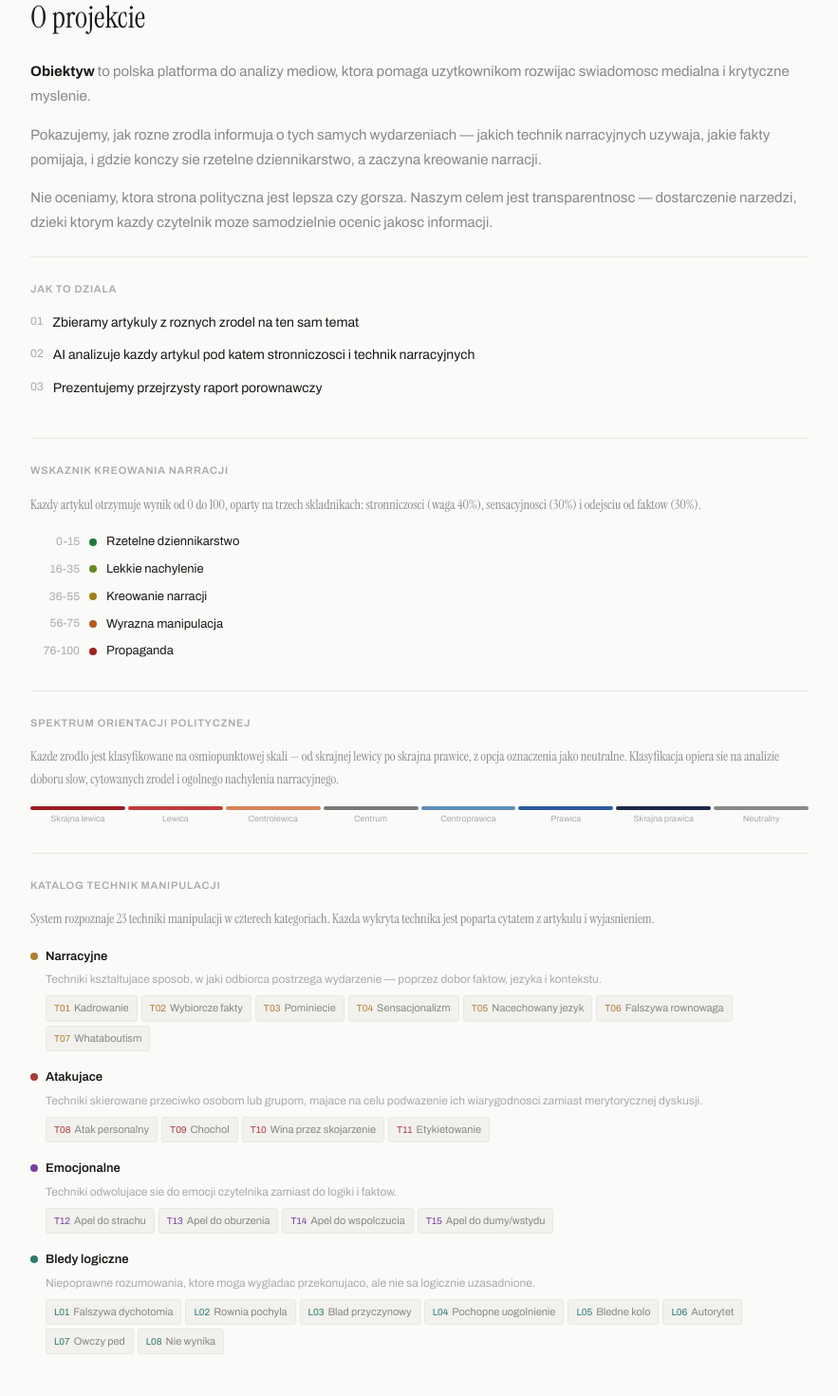
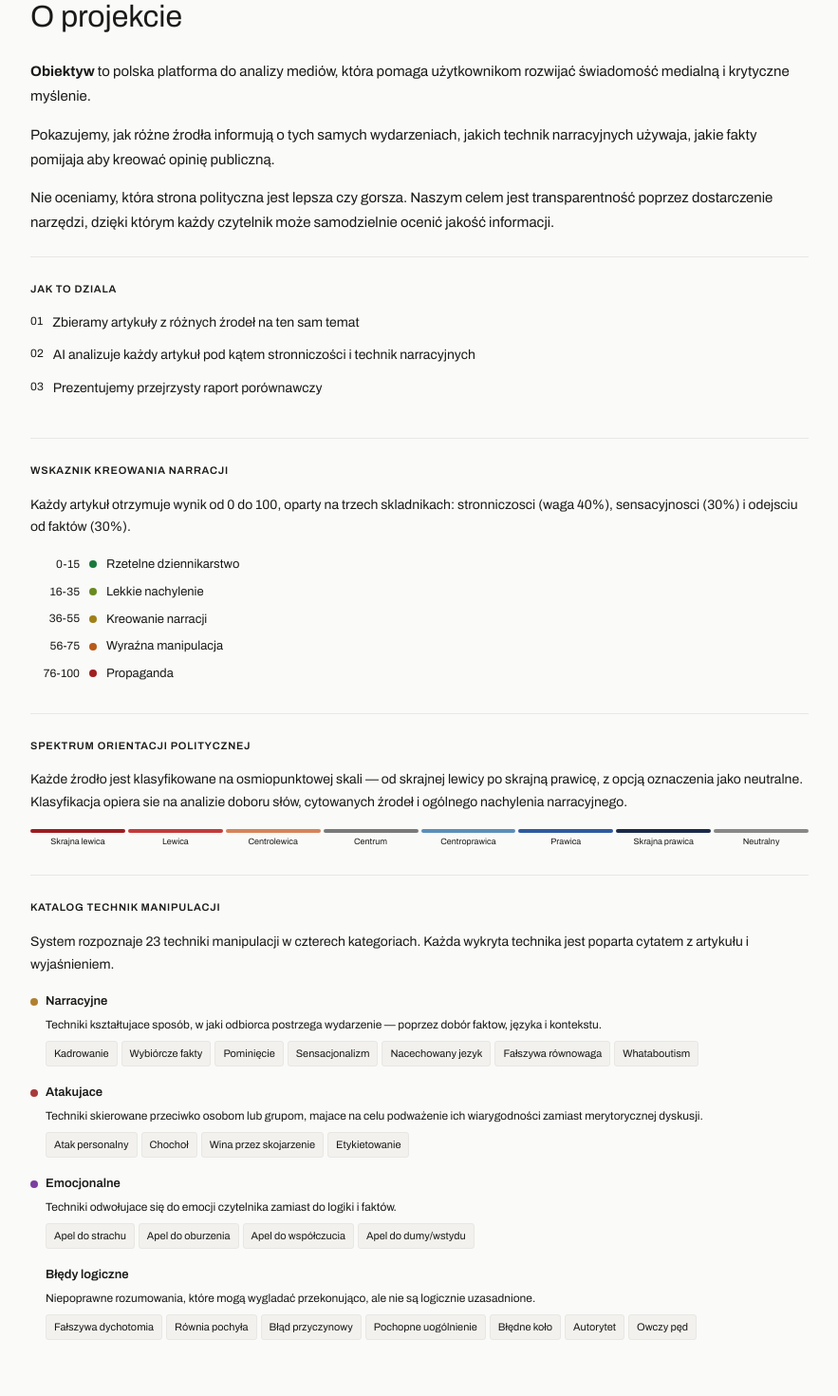
Before and after one commit to michellibera/Obiektyw, a Next.js app in the folder web/: page /o-nas in a window 1280 px wide. Shown: the part 100-1570 px from the top of the page at 95% size, without its empty margins (152-1035 px from the left). Built offline with nearby package versions, Linux system fonts and the light colour scheme.

Commit message:
about page UI update

```diff
--- a/web/app/o-nas/page.tsx
+++ b/web/app/o-nas/page.tsx
@@ -13,28 +13,28 @@
 
 const MANIPULATION_TECHNIQUES: Record<string, { namepl: string; category: string }> = {
   T01: { namepl: 'Kadrowanie', category: 'narracyjna' },
-  T02: { namepl: 'Wybiorcze fakty', category: 'narracyjna' },
-  T03: { namepl: 'Pominiecie', category: 'narracyjna' },
+  T02: { namepl: 'Wybiórcze fakty', category: 'narracyjna' },
+  T03: { namepl: 'Pominięcie', category: 'narracyjna' },
   T04: { namepl: 'Sensacjonalizm', category: 'narracyjna' },
   T05: { namepl: 'Nacechowany jezyk', category: 'narracyjna' },
-  T06: { namepl: 'Falszywa rownowaga', category: 'narracyjna' },
+  T06: { namepl: 'Fałszywa równowaga', category: 'narracyjna' },
   T07: { namepl: 'Whataboutism', category: 'narracyjna' },
   T08: { namepl: 'Atak personalny', category: 'atak' },
-  T09: { namepl: 'Chochol', category: 'atak' },
+  T09: { namepl: 'Chochoł', category: 'atak' },
   T10: { namepl: 'Wina przez skojarzenie', category: 'atak' },
   T11: { namepl: 'Etykietowanie', category: 'atak' },
   T12: { namepl: 'Apel do strachu', category: 'emocjonalna' },
   T13: { namepl: 'Apel do oburzenia', category: 'emocjonalna' },
-  T14: { namepl: 'Apel do wspolczucia', category: 'emocjonalna' },
+  T14: { namepl: 'Apel do współczucia', category: 'emocjonalna' },
   T15: { namepl: 'Apel do dumy/wstydu', category: 'emocjonalna' },
-  L01: { namepl: 'Falszywa dychotomia', category: 'blad logiczny' },
-  L02: { namepl: 'Rownia pochyla', category: 'blad logiczny' },
-  L03: { namepl: 'Blad przyczynowy', category: 'blad logiczny' },
-  L04: { namepl: 'Pochopne uogolnienie', category: 'blad logiczny' },
-  L05: { namepl: 'Bledne kolo', category: 'blad logiczny' },
-  L06: { namepl: 'Autorytet', category: 'blad logiczny' },
-  L07: { namepl: 'Owczy ped', category: 'blad logiczny' },
-  L08: { namepl: 'Nie wynika', category: 'blad logiczny' },
+  L01: { namepl: 'Fałszywa dychotomia', category: 'błąd logiczny' },
+  L02: { namepl: 'Równia pochyła', category: 'błąd logiczny' },
+  L03: { namepl: 'Błąd przyczynowy', category: 'błąd logiczny' },
+  L04: { namepl: 'Pochopne uogólnienie', category: 'błąd logiczny' },
+  L05: { namepl: 'Błędne koło', category: 'błąd logiczny' },
+  L06: { namepl: 'Autorytet', category: 'błąd logiczny' },
+  L07: { namepl: 'Owczy pęd', category: 'błąd logiczny' },
+  L08: { namepl: 'Nie wynika', category: 'bląd logiczny' },
 };
 
 const TECH_CAT_COLORS: Record<string, string> = {
@@ -47,36 +47,36 @@
 export default function ONas() {
   return (
     <div style={{ animation: 'fadeIn 0.3s ease', maxWidth: '820px' }}>
-      <h1 style={{ fontFamily: 'var(--font-serif)', fontSize: '32px', fontWeight: 400, marginBottom: '20px' }}>O projekcie</h1>
-      <div style={{ display: 'flex', flexDirection: 'column', gap: '14px', fontSize: '15px', lineHeight: 1.75, color: 'var(--muted)' }}>
-        <p><strong style={{ color: 'var(--fg)' }}>Obiektyw</strong> to polska platforma do analizy mediow, ktora pomaga uzytkownikom rozwijac swiadomosc medialna i krytyczne myslenie.</p>
-        <p>Pokazujemy, jak rozne zrodla informuja o tych samych wydarzeniach — jakich technik narracyjnych uzywaja, jakie fakty pomijaja, i gdzie konczy sie rzetelne dziennikarstwo, a zaczyna kreowanie narracji.</p>
-        <p>Nie oceniamy, ktora strona polityczna jest lepsza czy gorsza. Naszym celem jest transparentnosc — dostarczenie narzedzi, dzieki ktorym kazdy czytelnik moze samodzielnie ocenic jakosc informacji.</p>
+      <h1 style={{ fontSize: '32px', fontWeight: 400, marginBottom: '20px' }}>O projekcie</h1>
+      <div style={{ display: 'flex', flexDirection: 'column', gap: '14px', fontSize: '15px', lineHeight: 1.75 }}>
+        <p><strong style={{ color: 'var(--fg)' }}>Obiektyw</strong> to polska platforma do analizy mediów, która pomaga użytkownikom rozwijać świadomość medialną i krytyczne myślenie.</p>
+        <p>Pokazujemy, jak różne źrodła informują o tych samych wydarzeniach, jakich technik narracyjnych używaja, jakie fakty pomijaja aby kreować opinię publiczną.</p>
+        <p>Nie oceniamy, która strona polityczna jest lepsza czy gorsza. Naszym celem jest transparentność poprzez dostarczenie narzędzi, dzięki którym każdy czytelnik może samodzielnie ocenić jakość informacji.</p>
         <div style={{ borderTop: '1px solid var(--border)', paddingTop: '24px', marginTop: '8px' }}>
-          <span style={{ fontSize: '11px', fontWeight: 600, color: 'var(--subtle)', textTransform: 'uppercase', letterSpacing: '0.8px', display: 'block', marginBottom: '14px' }}>Jak to dziala</span>
-          {[['01', 'Zbieramy artykuly z roznych zrodel na ten sam temat'], ['02', 'AI analizuje kazdy artykul pod katem stronniczosci i technik narracyjnych'], ['03', 'Prezentujemy przejrzysty raport porownawczy']].map(([n, t]) => (
+          <span style={{ fontSize: '11px', fontWeight: 600, textTransform: 'uppercase', letterSpacing: '0.8px', display: 'block', marginBottom: '14px' }}>Jak to dziala</span>
+          {[['01', 'Zbieramy artykuły z różnych źrodeł na ten sam temat'], ['02', 'AI analizuje każdy artykuł pod kątem stronniczości i technik narracyjnych'], ['03', 'Prezentujemy przejrzysty raport porównawczy']].map(([n, t]) => (
             <div key={n} style={{ display: 'flex', gap: '10px', marginBottom: '10px' }}>
-              <span style={{ fontFamily: 'var(--font-archivo)', fontSize: '12px', color: 'var(--subtle)' }}>{n}</span>
+              <span style={{ fontFamily: 'var(--font-archivo)', fontSize: '12px' }}>{n}</span>
               <span style={{ fontSize: '14px', color: 'var(--fg)' }}>{t}</span>
             </div>
           ))}
         </div>
         <div style={{ borderTop: '1px solid var(--border)', paddingTop: '24px', marginTop: '16px' }}>
-          <span style={{ fontSize: '11px', fontWeight: 600, color: 'var(--subtle)', textTransform: 'uppercase', letterSpacing: '0.8px', display: 'block', marginBottom: '14px' }}>Wskaznik kreowania narracji</span>
-          <p style={{ fontSize: '14px', color: 'var(--muted)', lineHeight: 1.7, fontFamily: 'var(--font-serif)', marginBottom: '16px' }}>
-            Kazdy artykul otrzymuje wynik od 0 do 100, oparty na trzech skladnikach: stronniczosci (waga 40%), sensacyjnosci (30%)
-            i odejsciu od faktow (30%).
+          <span style={{ fontSize: '11px', fontWeight: 600, textTransform: 'uppercase', letterSpacing: '0.8px', display: 'block', marginBottom: '14px' }}>Wskaznik kreowania narracji</span>
+          <p style={{ fontSize: '14px', lineHeight: 1.7, marginBottom: '16px' }}>
+            Każdy artykuł otrzymuje wynik od 0 do 100, oparty na trzech skladnikach: stronniczosci (waga 40%), sensacyjnosci (30%)
+            i odejsciu od faktów (30%).
           </p>
           <div style={{ display: 'flex', flexDirection: 'column', gap: '6px' }}>
             {[
               ['0-15', '#1A7A3A', 'Rzetelne dziennikarstwo'],
               ['16-35', '#6A8A20', 'Lekkie nachylenie'],
               ['36-55', '#A08018', 'Kreowanie narracji'],
-              ['56-75', '#B85A1A', 'Wyrazna manipulacja'],
+              ['56-75', '#B85A1A', 'Wyraźna manipulacja'],
               ['76-100', '#A02020', 'Propaganda'],
             ].map(([range, color, label]) => (
               <div key={range} style={{ display: 'flex', alignItems: 'center', gap: '10px' }}>
-                <span style={{ fontFamily: 'var(--font-archivo)', fontSize: '12px', color: 'var(--subtle)', width: '52px', textAlign: 'right' }}>{range}</span>
+                <span style={{ fontFamily: 'var(--font-archivo)', fontSize: '12px', width: '52px', textAlign: 'right' }}>{range}</span>
                 <span style={{ width: '8px', height: '8px', borderRadius: '50%', background: color as string, flexShrink: 0 }} />
                 <span style={{ fontSize: '13px', color: 'var(--fg)' }}>{label}</span>
               </div>
@@ -85,40 +85,40 @@
         </div>
 
         <div style={{ borderTop: '1px solid var(--border)', paddingTop: '24px', marginTop: '16px' }}>
-          <span style={{ fontSize: '11px', fontWeight: 600, color: 'var(--subtle)', textTransform: 'uppercase', letterSpacing: '0.8px', display: 'block', marginBottom: '14px' }}>Spektrum orientacji politycznej</span>
-          <p style={{ fontSize: '14px', color: 'var(--muted)', lineHeight: 1.7, fontFamily: 'var(--font-serif)', marginBottom: '16px' }}>
-            Kazde zrodlo jest klasyfikowane na osmiopunktowej skali — od skrajnej lewicy po skrajna prawice, z opcja oznaczenia jako
-            neutralne. Klasyfikacja opiera sie na analizie doboru slow, cytowanych zrodel i ogolnego nachylenia narracyjnego.
+          <span style={{ fontSize: '11px', fontWeight: 600, textTransform: 'uppercase', letterSpacing: '0.8px', display: 'block', marginBottom: '14px' }}>Spektrum orientacji politycznej</span>
+          <p style={{ fontSize: '14px', lineHeight: 1.7, marginBottom: '16px' }}>
+            Każde źrodło jest klasyfikowane na osmiopunktowej skali — od skrajnej lewicy po skrajną prawicę, z opcją oznaczenia jako
+            neutralne. Klasyfikacja opiera sie na analizie doboru słów, cytowanych źrodeł i ogólnego nachylenia narracyjnego.
           </p>
           <div style={{ display: 'flex', gap: '3px', alignItems: 'center' }}>
             {Object.entries(POLITICAL_LABELS).map(([key, info]) => (
               <div key={key} style={{ flex: 1, display: 'flex', flexDirection: 'column', alignItems: 'center', gap: '4px' }}>
                 <div style={{ width: '100%', height: '4px', borderRadius: '2px', background: info.color }} />
-                <span style={{ fontSize: '9px', color: 'var(--subtle)', textAlign: 'center', lineHeight: 1.2 }}>{info.label}</span>
+                <span style={{ fontSize: '9px', textAlign: 'center', lineHeight: 1.2 }}>{info.label}</span>
               </div>
             ))}
           </div>
         </div>
 
         <div style={{ borderTop: '1px solid var(--border)', paddingTop: '24px', marginTop: '16px' }}>
-          <span style={{ fontSize: '11px', fontWeight: 600, color: 'var(--subtle)', textTransform: 'uppercase', letterSpacing: '0.8px', display: 'block', marginBottom: '14px' }}>Katalog technik manipulacji</span>
-          <p style={{ fontSize: '14px', color: 'var(--muted)', lineHeight: 1.7, fontFamily: 'var(--font-serif)', marginBottom: '16px' }}>
-            System rozpoznaje 23 techniki manipulacji w czterech kategoriach. Kazda wykryta technika jest poparta cytatem z artykulu
-            i wyjasnieniem.
+          <span style={{ fontSize: '11px', fontWeight: 600, textTransform: 'uppercase', letterSpacing: '0.8px', display: 'block', marginBottom: '14px' }}>Katalog technik manipulacji</span>
+          <p style={{ fontSize: '14px', lineHeight: 1.7, marginBottom: '16px' }}>
+            System rozpoznaje 23 techniki manipulacji w czterech kategoriach. Każda wykryta technika jest poparta cytatem z artykułu
+            i wyjaśnieniem.
           </p>
           <div style={{ display: 'flex', flexDirection: 'column', gap: '16px' }}>
             {[
-              ['Narracyjne', 'narracyjna', 'Techniki ksztaltujace sposob, w jaki odbiorca postrzega wydarzenie — poprzez dobor faktow, jezyka i kontekstu.'],
-              ['Atakujace', 'atak', 'Techniki skierowane przeciwko osobom lub grupom, majace na celu podwazenie ich wiarygodnosci zamiast merytorycznej dyskusji.'],
-              ['Emocjonalne', 'emocjonalna', 'Techniki odwolujace sie do emocji czytelnika zamiast do logiki i faktow.'],
-              ['Bledy logiczne', 'blad logiczny', 'Niepoprawne rozumowania, ktore moga wygladac przekonujaco, ale nie sa logicznie uzasadnione.'],
+              ['Narracyjne', 'narracyjna', 'Techniki kształtujace sposób, w jaki odbiorca postrzega wydarzenie — poprzez dobór faktow, języka i kontekstu.'],
+              ['Atakujace', 'atak', 'Techniki skierowane przeciwko osobom lub grupom, majace na celu podważenie ich wiarygodności zamiast merytorycznej dyskusji.'],
+              ['Emocjonalne', 'emocjonalna', 'Techniki odwołujace się do emocji czytelnika zamiast do logiki i faktów.'],
+              ['Błędy logiczne', 'błąd logiczny', 'Niepoprawne rozumowania, które mogą wygladać przekonująco, ale nie są logicznie uzasadnione.'],
             ].map(([catLabel, catKey, catDesc]) => (
               <div key={catKey}>
                 <div style={{ display: 'flex', alignItems: 'center', gap: '8px', marginBottom: '4px' }}>
                   <span style={{ width: '8px', height: '8px', borderRadius: '50%', background: TECH_CAT_COLORS[catKey as string], flexShrink: 0 }} />
                   <span style={{ fontSize: '13px', fontWeight: 600, color: 'var(--fg)' }}>{catLabel}</span>
                 </div>
-                <p style={{ fontSize: '12px', color: 'var(--subtle)', lineHeight: 1.5, marginBottom: '8px', paddingLeft: '16px' }}>{catDesc}</p>
+                <p style={{ fontSize: '12px', lineHeight: 1.5, marginBottom: '8px', paddingLeft: '16px' }}>{catDesc}</p>
                 <div style={{ display: 'flex', gap: '4px', flexWrap: 'wrap', paddingLeft: '16px' }}>
                   {Object.entries(MANIPULATION_TECHNIQUES)
                     .filter(([, t]) => t.category === catKey)
@@ -128,13 +128,11 @@
                         style={{
                           background: 'var(--hover)',
                           border: '1px solid var(--border)',
-                          color: 'var(--muted)',
                           padding: '3px 8px',
                           borderRadius: '3px',
                           fontSize: '11px',
                         }}
                       >
-                        <span style={{ fontFamily: 'var(--font-archivo)', fontSize: '10px', color: TECH_CAT_COLORS[catKey as string], marginRight: '4px' }}>{id}</span>
                         {t.namepl}
                       </span>
                     ))}
```
